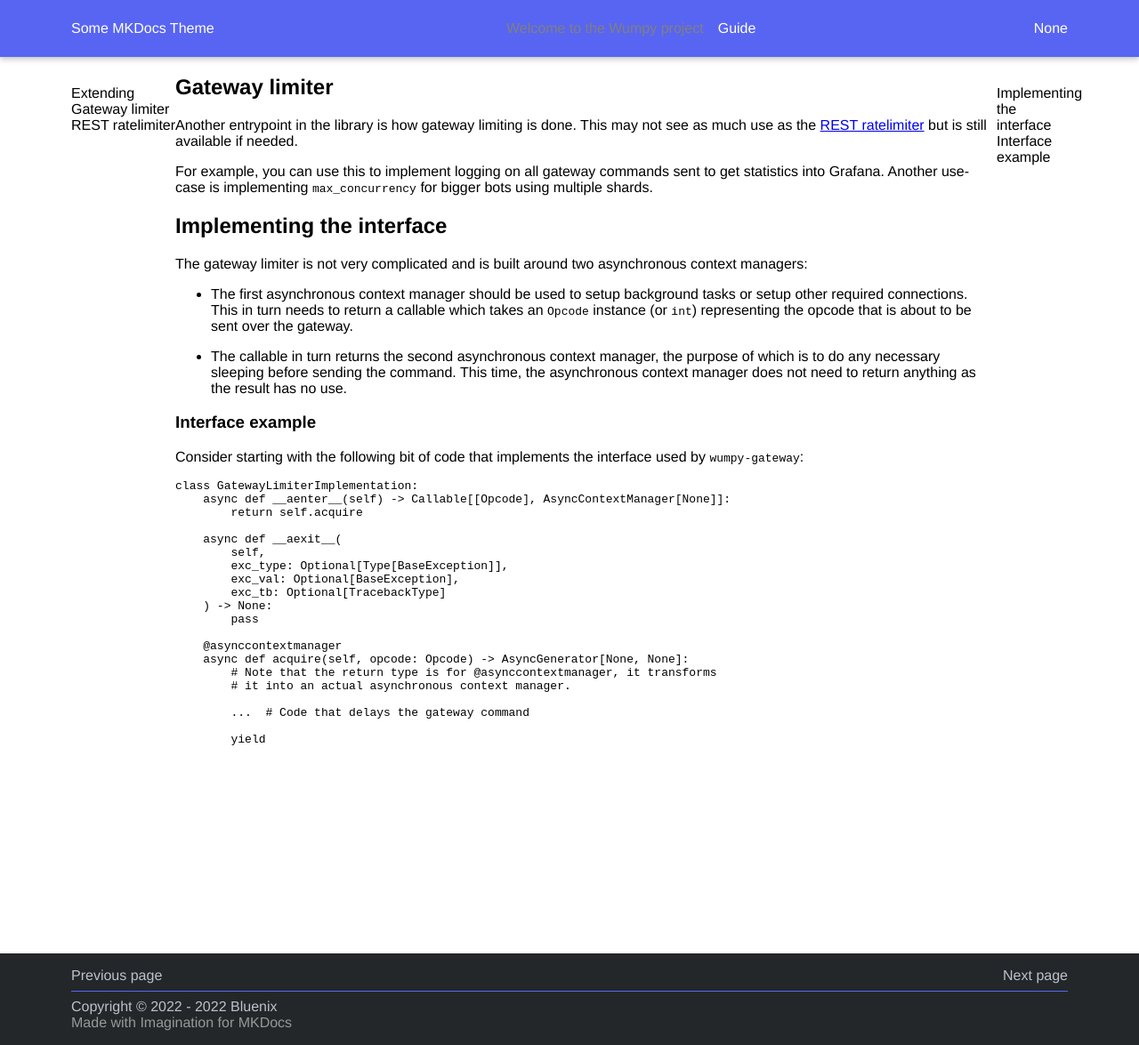
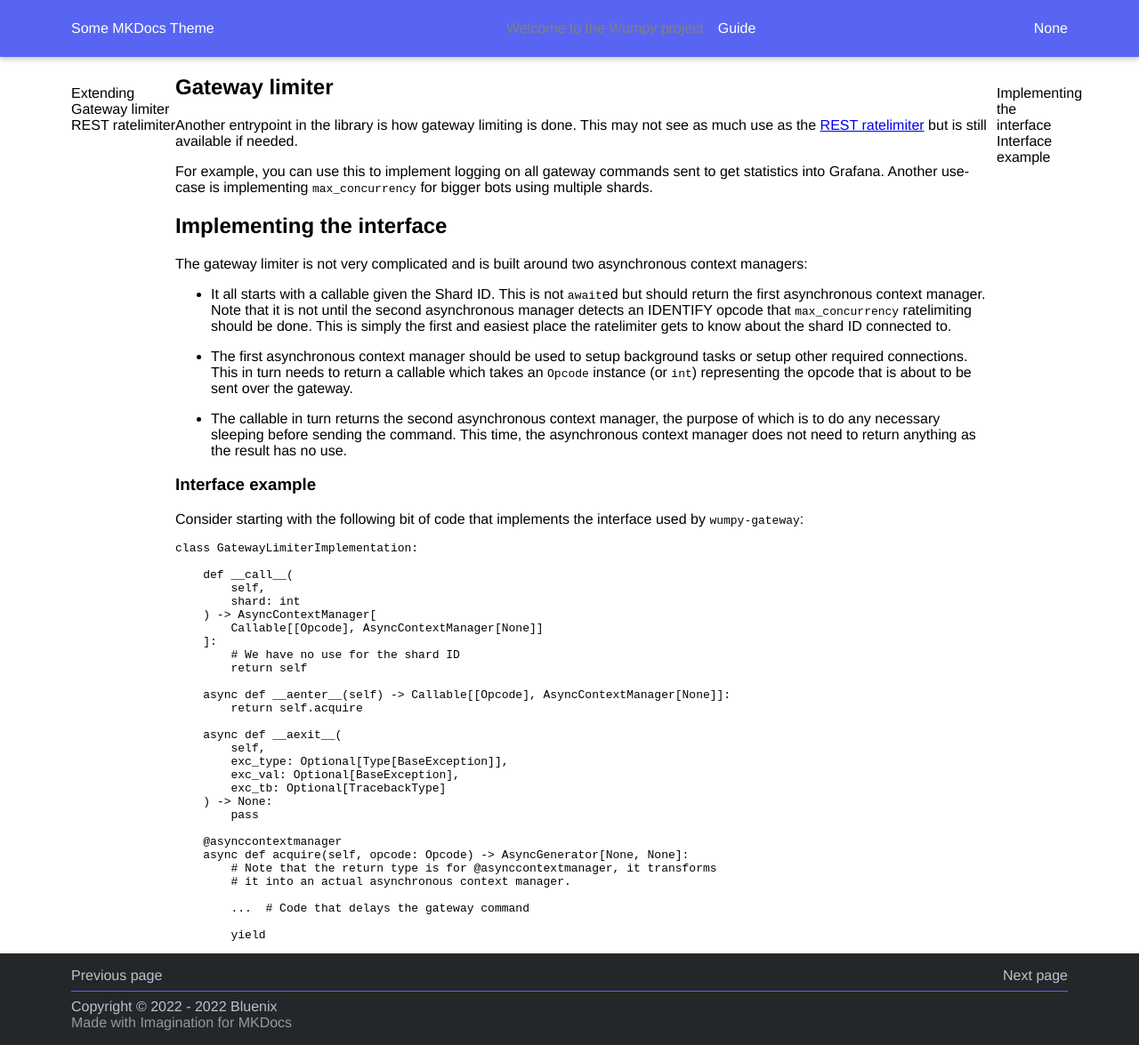
Before and after one commit to wumpyproject/docs, an MkDocs documentation site: the page built from docs/guide/extending/gateway-limiter.md, in a window 1280 px wide. Shown: the whole page at 89% size. Built offline with MkDocs 1.6.1, drawn with Linux system fonts in a browser that asks for light colours.

Commit message:
Document new callable part of gateway limiter

````diff
--- a/docs/guide/extending/gateway-limiter.md
+++ b/docs/guide/extending/gateway-limiter.md
@@ -12,6 +12,12 @@ to get statistics into Grafana. Another use-case is implementing
 
 The gateway limiter is not very complicated and is built around two
 asynchronous context managers:
+
+- It all starts with a callable given the Shard ID. This is not `await`ed but
+  should return the first asynchronous context manager. Note that it is not
+  until the second asynchronous manager detects an IDENTIFY opcode that
+  `max_concurrency` ratelimiting should be done. This is simply the first and
+  easiest place the ratelimiter gets to know about the shard ID connected to.
 
 - The first asynchronous context manager should be used to setup background
   tasks or setup other required connections. This in turn needs to return
@@ -30,6 +36,16 @@ used by `wumpy-gateway`:
 
 ```python
 class GatewayLimiterImplementation:
+
+    def __call__(
+        self,
+        shard: int
+    ) -> AsyncContextManager[
+        Callable[[Opcode], AsyncContextManager[None]]
+    ]:
+        # We have no use for the shard ID
+        return self
+
     async def __aenter__(self) -> Callable[[Opcode], AsyncContextManager[None]]:
         return self.acquire
 
````
